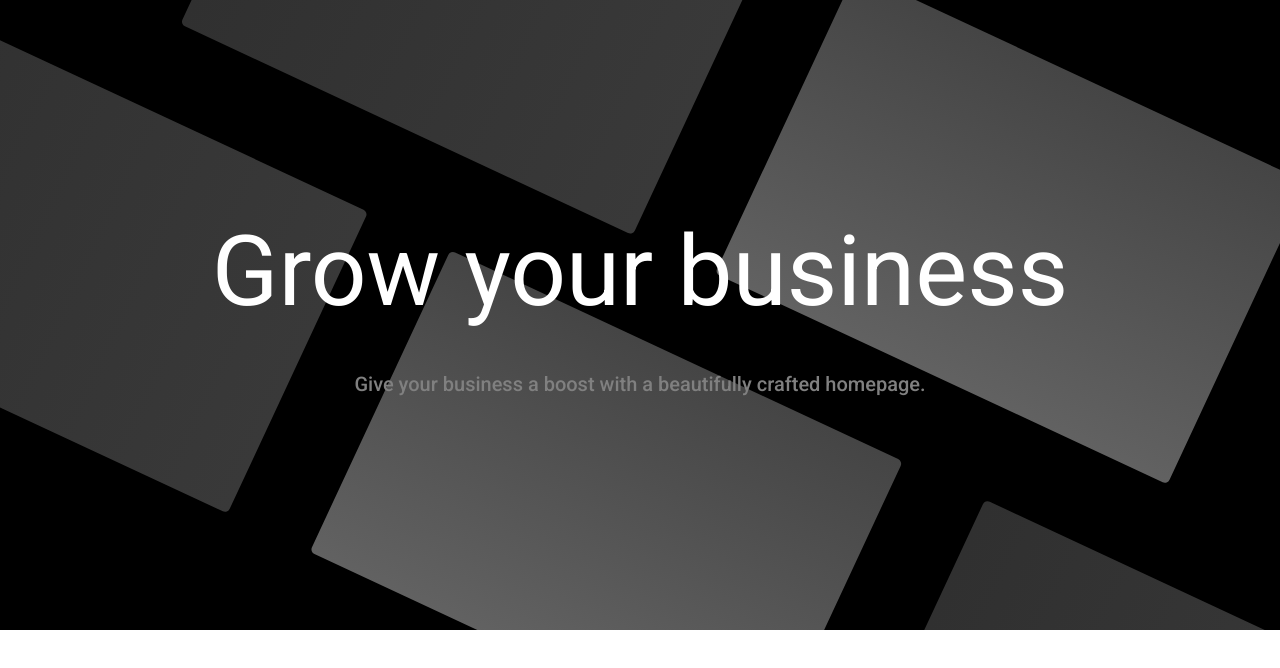
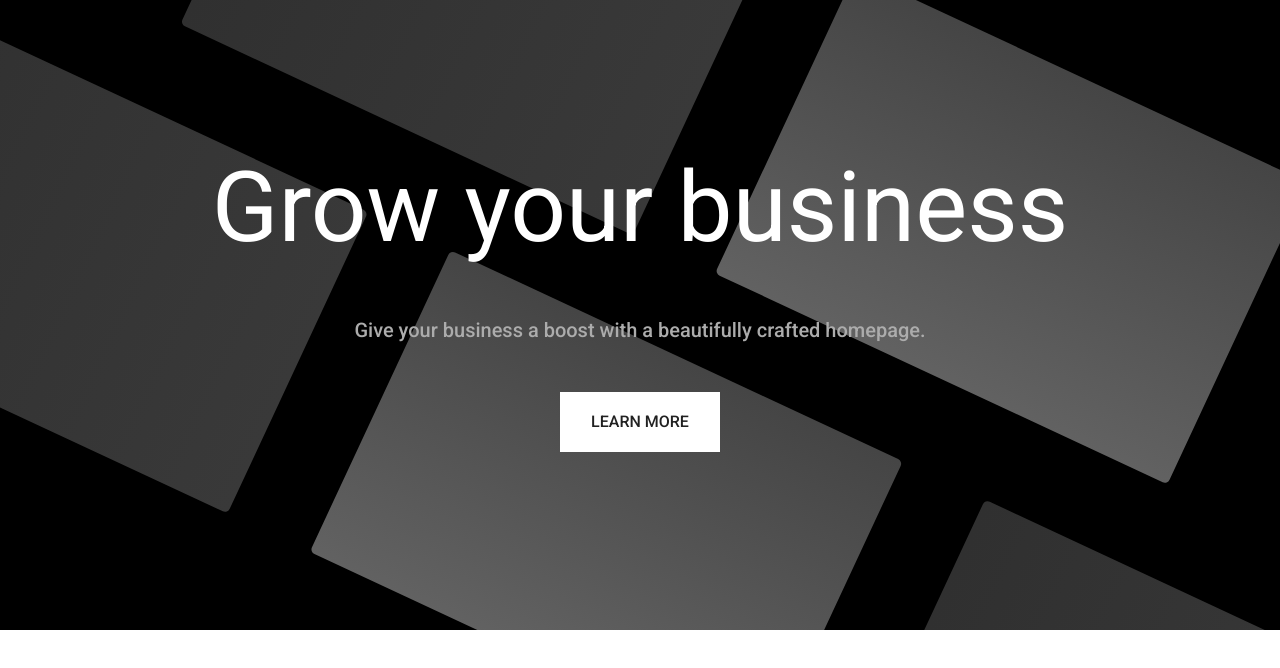
Before and after one commit to Tahmid79/Business-Starter, an Angular app: page / in a window 1280 px wide. Shown: the top 668 px of the page. Built offline with nearby package versions, Linux system fonts and the light colour scheme.

Commit message:
Add Button

```diff
--- a/src/app/homepage/gallery/gallery.component.html
+++ b/src/app/homepage/gallery/gallery.component.html
@@ -3,17 +3,20 @@
      ngClass.lt-sm="gallery-mobile">
 
   <h1 class="white-color center-align"
-      fxFlexOffset.gt-sm="20%"
-      fxFlexOffset.lt-sm="50%">
+      fxFlexOffset.gt-sm="15%"
+      fxFlexOffset.lt-md="30%">
     Grow your
     <span fxHide.gt-sm style="display: block; margin: 20px" ></span>
     business
   </h1>
 
-  <h2 class="grey-color center-align"
-     fxFlexOffset.gt-sm="5%"
-     fxFlexOffset.lt-sm="5%">
+  <h2 class="grey-color center-align padding-horizontal"  fxFlexOffset="5%">
     {{businessBoost}}
   </h2>
 
+  <button mat-flat-button class="learn-button" >
+    {{learnMore}}
+  </button>
+
+
 </div>
--- a/src/app/homepage/gallery/gallery.component.scss
+++ b/src/app/homepage/gallery/gallery.component.scss
@@ -15,7 +15,7 @@
 
 
 .gallery-mobile{
-  height: 150vw ;
+  height: 35em ;
   width: 100% ;
 }
 
@@ -29,7 +29,7 @@
 }
 
 .grey-color{
-  color: grey ;
+  color: #acacac;
 }
 
 .padding-left{
@@ -40,3 +40,17 @@
 .center-align{
   text-align: center ;
 }
+
+.padding-horizontal{
+  padding: 10px ;
+}
+
+.learn-button{
+  height: 60px ;
+  width: 160px ;
+  padding: 10px ;
+  background-color: white ;
+  border-radius: 0;
+  margin-top: 20px ;
+  font-size: 16px ;
+}
--- a/src/app/homepage/gallery/gallery.component.ts
+++ b/src/app/homepage/gallery/gallery.component.ts
@@ -8,6 +8,7 @@ import { Component, OnInit } from '@angular/core';
 export class GalleryComponent implements OnInit {
   tiles = '/assets/images/home/tiles.svg' ;
   businessBoost = 'Give your business a boost with a beautifully crafted homepage.' ;
+  learnMore = 'LEARN MORE' ;
   constructor() { }
 
   ngOnInit(): void {
--- a/src/app/homepage/homepage.module.ts
+++ b/src/app/homepage/homepage.module.ts
@@ -4,7 +4,7 @@ import { CommonModule } from '@angular/common';
 import { HomepageRoutingModule } from './homepage-routing.module';
 import { HomeDefaultComponent } from './home-default/home-default.component';
 import { GalleryComponent } from './gallery/gallery.component';
-import {SharedModule} from '../shared/shared.module';
+import { SharedModule } from '../shared/shared.module';
 
 
 @NgModule({
--- a/src/app/shared/material-imports/material-imports.module.ts
+++ b/src/app/shared/material-imports/material-imports.module.ts
@@ -1,12 +1,14 @@
 import { NgModule } from '@angular/core';
 import { CommonModule } from '@angular/common';
+import {MatButtonModule} from '@angular/material/button';
 
 
 
 @NgModule({
   declarations: [],
   imports: [
-    CommonModule
-  ]
+    CommonModule , MatButtonModule
+  ] ,
+  exports: [MatButtonModule]
 })
 export class MaterialImportsModule { }
--- a/src/app/shared/shared.module.ts
+++ b/src/app/shared/shared.module.ts
@@ -1,13 +1,14 @@
 import { NgModule } from '@angular/core';
 import { CommonModule } from '@angular/common';
+import {MaterialImportsModule} from './material-imports/material-imports.module';
 import {FlexLayoutModule} from '@angular/flex-layout';
 
 
 @NgModule({
   declarations: [],
   imports: [
-    CommonModule , FlexLayoutModule
+    CommonModule , FlexLayoutModule, MaterialImportsModule
   ] ,
-  exports: [FlexLayoutModule]
+  exports: [FlexLayoutModule, MaterialImportsModule]
 })
 export class SharedModule { }
```
